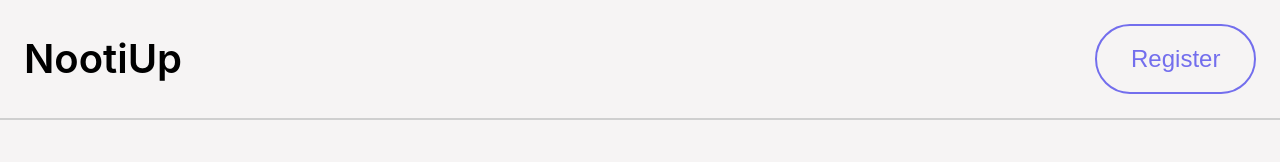
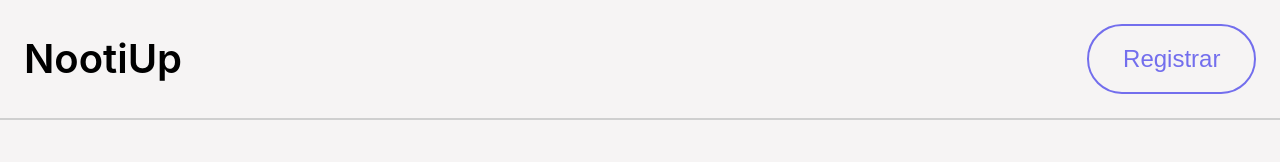
Before and after one commit to Lucas2907/NootiUp-frontend, a React (Vite) app: page /signin in a window 1280 px wide. Shown: the top 162 px of the page. Built offline with nearby package versions, Linux system fonts and the light colour scheme.

Commit message:
change redirectComponente according to route

```diff
--- a/src/components/App/App.tsx
+++ b/src/components/App/App.tsx
@@ -1,15 +1,25 @@
 import Header from "../Header/Header"
 import Footer from "../Footer/Footer"
 import Main from "../Main/Main"
-import { Routes, Route, Navigate, useNavigate } from "react-router-dom"
+import { Routes, Route } from "react-router-dom"
 
 function App() {
   return (
     <div className="page">
-      <Header text="Register" />
+
       <Routes>
-        <Route path="/signin" element={<Main route="signin" />} />
-        <Route path="/signup" element={<Main route="signup" />} />
+        <Route path="/signin" element={
+          <>
+            <Header route="signin" />
+            <Main route="signin" />
+          </>
+        } />
+        <Route path="/signup" element={
+          <>
+            <Header route="signup" />
+            <Main route="signup" />
+          </>
+        } />
       </Routes>
       <Footer />
     </div>
--- a/src/components/Header/Header.tsx
+++ b/src/components/Header/Header.tsx
@@ -1,13 +1,31 @@
 import Logo from "../Logo/Logo"
 import RedirectButton from "../RedirectButton/RedirectButton"
+import { Link } from "react-router-dom"
 
 
+type HeaderProps = {
+    route: "signin" | "signup"
+}
 
-function Header({ text }: { text: string }) {
+
+function Header({ route }: HeaderProps) {
+
+    const isSignin = route === "signin"
+
     return (
         <div className="header">
             <Logo />
-            <RedirectButton text={text} />
+            {isSignin ? (
+                <>
+                    <Link className="app-link" to={"/signup"}><RedirectButton text={"Registrar"} /></Link>
+                </>
+            ) : (
+                <>
+                    <Link className="app-link" to={"/signin"}><RedirectButton text={"Entrar"} /></Link>
+                </>
+            )}
+
+
         </div>
 
     )
```
